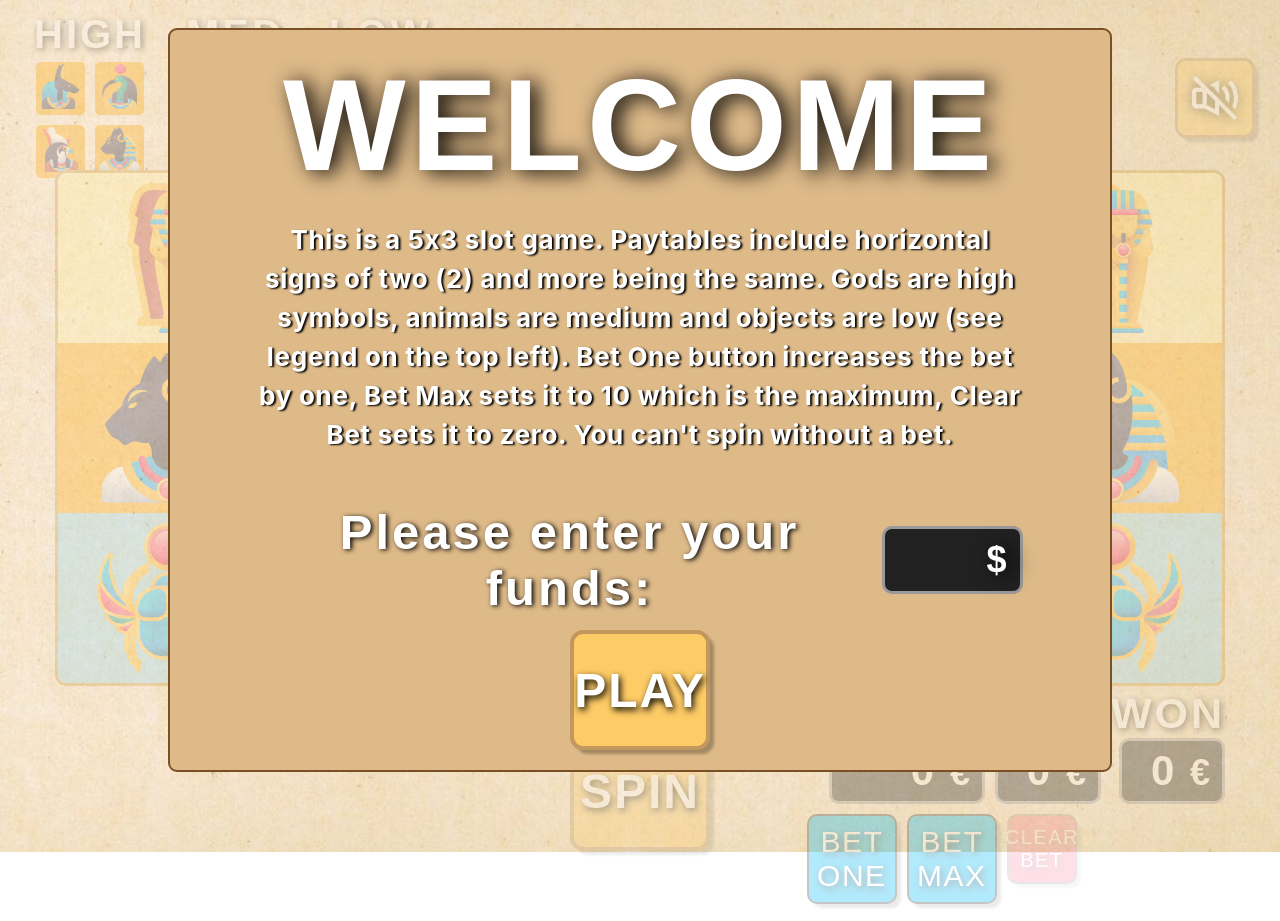
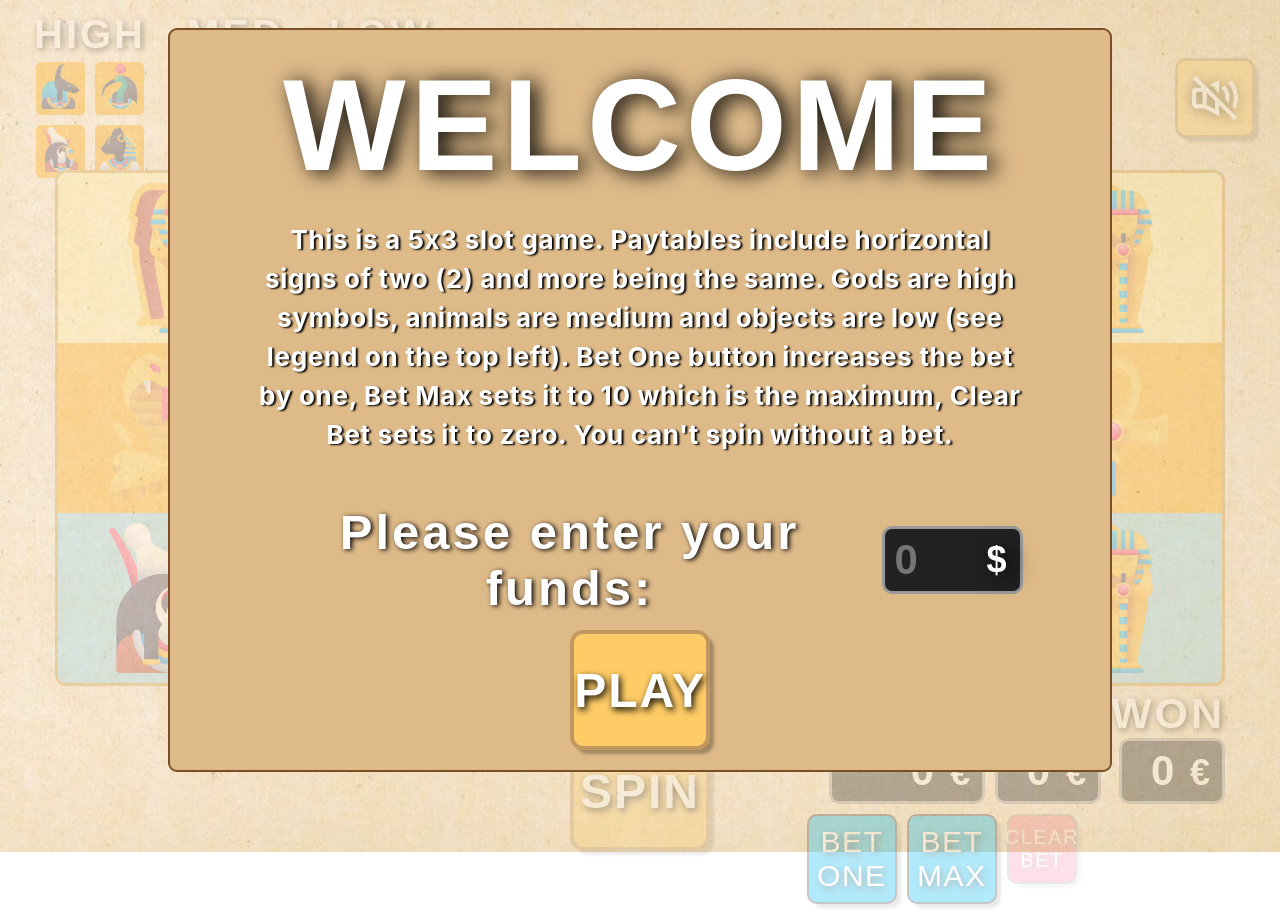
Before and after one commit to Damjan011/Pharaoh, a React (Create React App) app: page / in a window 1280 px wide. Built offline with nearby package versions, Linux system fonts and the light colour scheme.

Commit message:
New symbol array and display logic, fixing input limit on start game

```diff
--- a/src/components/StartGamePanel/index.js
+++ b/src/components/StartGamePanel/index.js
@@ -1,14 +1,23 @@
 import React, { useRef, useState } from 'react';
 import './style.css';
 
-const StartGamePanel = ({ setStartGame, setCredit, setBackground, credit }) => {
+const StartGamePanel = ({ setStartGame, setCredit, setBackground }) => {
+  const [inputWarning, setInputWarning] = useState(false);
   const [startAppear, setStartAppear] = useState(true);
   const fundInput = useRef(null);
+
   const clickPlay = () => {
     setCredit(fundInput.current.value);
     setTimeout(() => {
       setBackground(true);
     }, 200);
+  }
+
+  function isNumberKey(evt) {
+    var charCode = (evt.which) ? evt.which : evt.keyCode
+    if (charCode > 31 && (charCode < 48 || charCode > 57))
+      return false;
+    return true;
   }
 
   return (
@@ -29,11 +38,24 @@ const StartGamePanel = ({ setStartGame, setCredit, setBackground, credit }) => {
               <p>Please enter your funds:</p>
             </div>
             <div className="funds-bar">
-              <input onChange={(e) => {
-                console.log(e)
-              }} ref={fundInput} pattern="\d*" maxlength="3"></input>
+              <input placeholder="0" onChange={() => {
+                console.log(fundInput.current.value);
+                if (fundInput.current.value > 999) {
+                  fundInput.current.value = 999;
+                  setInputWarning(true);
+                } else {
+                  setInputWarning(false)
+                }
+              }} ref={fundInput}
+
+                max="3" type="number"></input>
               <span>$</span>
             </div>
+
+            {
+              inputWarning &&
+              <p>max 999</p>
+            }
           </div>
         </div>
         <button onClick={() => {
--- a/src/components/Symbols/index.js
+++ b/src/components/Symbols/index.js
@@ -14,23 +14,24 @@ import Thoth from '../../assets/symbols/thoth.png';
 import Horus from '../../assets/symbols/horus.png';
 
 const Symbols = ({ winTile2, winTile1, winTile3, position, winPulse }) => {
+  const [gameArray, setGameArray] = useState([]);
   const [symbol, setSymbol] = useState('');
   const [initial, setInitial] = useState(true);
   const symbolsArray = [Bastet, Scarab, Ankh, Thoth, Jackal, Pyramid, Anubis, Snake, Obelisk, Horus, Cat, Sarcophagus];
 
   const symbolsNewArray = [
-    {name: Bastet, value: 'high'},
-    {name: Scarab, value: 'med'},
-    {name: Ankh, value: 'low'},
-    {name: Thoth, value: 'high'},
-    {name: Jackal, value: 'med'},
-    {name: Pyramid, value: 'low'},
-    {name: Anubis, value: 'high'},
-    {name: Snake, value: 'med'},
-    {name: Obelisk, value: 'low'},
-    {name: Horus, value: 'high'},
-    {name: Cat, value: 'med'},
-    {name: Sarcophagus, value: 'low'},
+    { name: Bastet, value: 'high' },
+    { name: Scarab, value: 'med' },
+    { name: Ankh, value: 'low' },
+    { name: Thoth, value: 'high' },
+    { name: Jackal, value: 'med' },
+    { name: Pyramid, value: 'low' },
+    { name: Anubis, value: 'high' },
+    { name: Snake, value: 'med' },
+    { name: Obelisk, value: 'low' },
+    { name: Horus, value: 'high' },
+    { name: Cat, value: 'med' },
+    { name: Sarcophagus, value: 'low' },
   ]
 
   const increaseArray = (arr) => {
@@ -53,7 +54,6 @@ const Symbols = ({ winTile2, winTile1, winTile3, position, winPulse }) => {
         arr.push(element);
       }
     });
-      console.log(arr);
     return arr;
   }
 
@@ -159,7 +159,6 @@ const Symbols = ({ winTile2, winTile1, winTile3, position, winPulse }) => {
 
   useEffect(() => {
     setInitial(true);
-      console.log(increaseArray(symbolsNewArray).sort(() => Math.random() - 0.5))
     if (position !== undefined) {
       setInitial(false)
     }
@@ -167,25 +166,14 @@ const Symbols = ({ winTile2, winTile1, winTile3, position, winPulse }) => {
 
   useEffect(() => {
     positionSetter(position);
-
-
-    //   if (position + 6 >= 12) {
-    //   positionSetter(position -2);
-    //   setTimeout(() => {
-    //   positionSetter(position -3);
-    // }, 200)
-    //   } else {
-    //     positionSetter(position + 2)
-    //     setTimeout(() => {
-    //       positionSetter(position +3);
-    //     }, 200)
-    //   }
-    //   setTimeout(() => {
-    //     positionSetter(position);
-    //   }, 600);
-
+    // console.log(gameInitSymbolArray)
   }, [position]);
 
+  useEffect(() => {
+    const gameInitSymbolArray = increaseArray(symbolsNewArray);
+    const randomizedGameArray = gameInitSymbolArray.sort(() => Math.random() - 0.5);
+    setGameArray(randomizedGameArray);
+  }, [])
 
   return (
     <div style={{ top: `${symbol}` }} className="symbols-stripe">
@@ -193,7 +181,7 @@ const Symbols = ({ winTile2, winTile1, winTile3, position, winPulse }) => {
         <img src={Sarcophagus} />
       </div>
       {
-        symbolsArray.map((el, index) => {
+        gameArray.map((el, index) => {
           return (
             <div
               className={`symbol-image-wrapper
@@ -204,7 +192,7 @@ const Symbols = ({ winTile2, winTile1, winTile3, position, winPulse }) => {
             ${winPulse && winTile3 && index + 1 === position ? 'win-animate' : ''}
             ${index + 1 === position ? 'symbol-current' : ''}
           `}>
-              <img className="symbol-image" src={el} alt='Anubis' />
+              <img className="symbol-image" src={el.name} alt='Anubis' />
             </div>
           )
         })
```
Also changed, not shown: 1 other file (tests, documents, lock files or other folders). Lines whose indentation alone changed are shown as unchanged.
